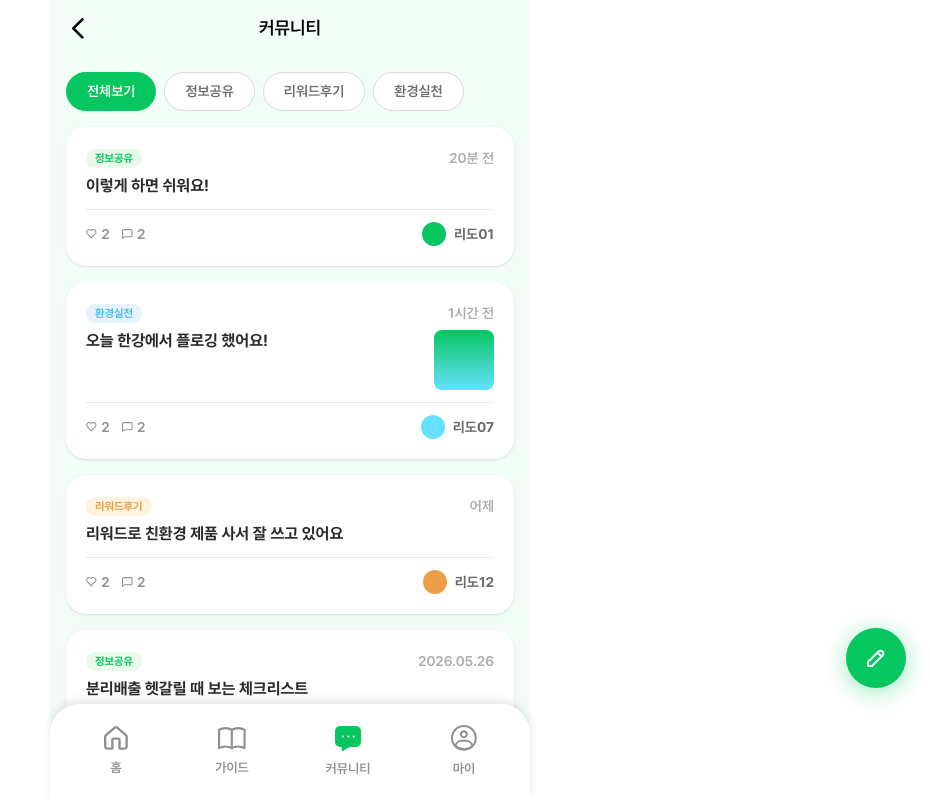
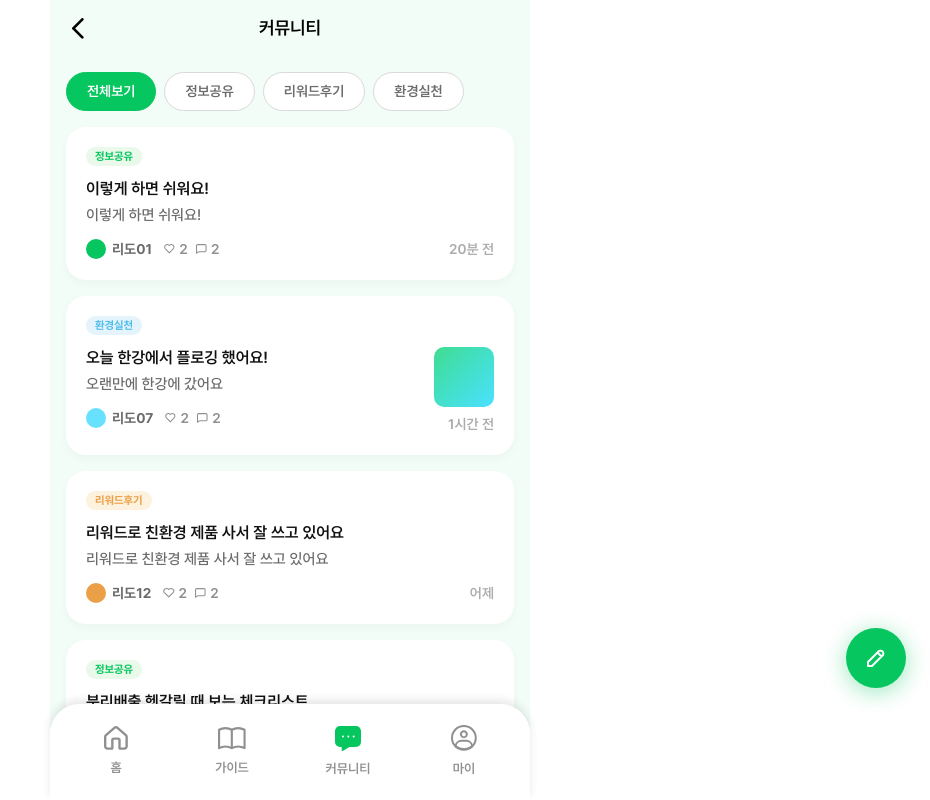
Before and after one commit to REDO-Team/Front, a React (Vite) app: page /community in a window 1280 px wide. Shown: the whole page, without its empty margins (350-1280 px from the left). Built offline with nearby package versions, Linux system fonts and the light colour scheme.

Commit message:
[Design] 커뮤니티 메인 페이지 디자인 수정
- 게시글 목록 디자인 수정

resolves #116

```diff
--- a/src/pages/community/main-page.tsx
+++ b/src/pages/community/main-page.tsx
@@ -15,6 +15,7 @@ const MOCK_POSTS = [
     category: "정보공유",
     time: "20분 전",
     title: "이렇게 하면 쉬워요!",
+    content: "이렇게 하면 쉬워요!",
     author: "리도01",
     authorColor: "bg-main-green1",
     likes: 2,
@@ -26,6 +27,7 @@ const MOCK_POSTS = [
     category: "환경실천",
     time: "1시간 전",
     title: "오늘 한강에서 플로깅 했어요!",
+    content: "오랜만에 한강에 갔어요",
     author: "리도07",
     authorColor: "bg-main-sky",
     likes: 2,
@@ -37,6 +39,7 @@ const MOCK_POSTS = [
     category: "리워드후기",
     time: "어제",
     title: "리워드로 친환경 제품 사서 잘 쓰고 있어요",
+    content: "리워드로 친환경 제품 사서 잘 쓰고 있어요",
     author: "리도12",
     authorColor: "bg-reward-text",
     likes: 2,
@@ -48,6 +51,7 @@ const MOCK_POSTS = [
     category: "정보공유",
     time: "2026.05.26",
     title: "분리배출 헷갈릴 때 보는 체크리스트",
+    content: "분리배출 헷갈릴 때 보는 체크리스트",
     author: "리도03",
     authorColor: "bg-main-green1",
     likes: 2,
@@ -81,10 +85,9 @@ export default function CommunityMainPage() {
       : MOCK_POSTS.filter((post) => post.category === selectedCategory);
 
   return (
-    <div className="bg-bg-green1 min-h-screen pb-32">
+    <div className="font-pretendard bg-bg-green1 min-h-screen pb-32">
       <TopBar title="커뮤니티" leftIcon bgColor="bg-green1" />
 
-      {/* 카테고리 버튼 영역 */}
       <section className="flex overflow-x-auto whitespace-nowrap p-4 gap-2 scrollbar-hide">
         {CATEGORIES.map((category) => {
           const isSelected = selectedCategory === category;
@@ -95,8 +98,7 @@ export default function CommunityMainPage() {
               className={`flex items-center justify-center
              px-5 py-2
              rounded-[20px] border transition-colors
-              ${
-                isSelected
+              ${isSelected
                   ? "bg-main-green1 border-main-green1 text-white"
                   : "bg-white border-gray-300 text-gray-600"
                 } font-pretendard font-semibold text-[14px]`}
@@ -107,44 +109,46 @@ export default function CommunityMainPage() {
         })}
       </section>
 
-      {/* 게시글 목록 영역 */}
-      <section className="flex flex-col px-4 gap-4 pb-10">
+      <section className="font-pretendard flex flex-col px-4 gap-4 pb-10">
         {filteredPosts.map((post) => (
           <article
             key={post.id}
             onClick={() => handlePostClick(post.id)}
-            className="bg-white rounded-[20px] p-5 shadow-sm flex flex-col gap-3"
+            className="bg-white rounded-[20px] p-5 shadow-[0_4px_10px_rgba(0,0,0,0.03)] flex flex-col gap-3"
           >
-            <div className="flex flex-col gap-1.5">
-              {/* 카테고리 라벨, 작성 시간 */}
-              <div className="flex justify-between items-center">
             <span
-                  className={`flex items-center justify-center px-[9px] py-[4px] rounded-[20px] font-pretendard text-[11px] font-bold leading-none ${getCategoryStyle(
+              className={`w-fit flex items-center justify-center px-[9px] py-[4px] rounded-[20px] font-pretendard text-[11px] font-bold leading-none ${getCategoryStyle(
                 post.category,
               )}`}
             >
               {post.category}
             </span>
-                <span className="text-[14px] font-pretendard font-semibold leading-[22px] text-gray-400">
-                  {post.time}
+
+            <div className="flex justify-between items-start gap-4">
+              <div className="flex flex-col flex-1 gap-2 min-w-0">
+                <div className="flex flex-col gap-1">
+                  <h3 className="text-[16px] font-semibold text-gray-900 leading-snug break-keep">
+                    {post.title}
+                  </h3>
+                  {post.content && (
+                    <p className="text-[15px] font-medium leading-[22px] text-gray-600 break-keep truncate">
+                      {post.content}
+                    </p>
+                  )}
+                </div>
+
+                <div className="flex items-center gap-3 mt-1">
+                  {/* 유저 프로필 */}
+                  <div className="flex items-center gap-1.5">
+                    <div
+                      className={`w-[20px] h-[20px] rounded-full ${post.authorColor}`}
+                    ></div>
+                    <span className="text-[14px] font-bold leading-[22px] text-gray-600">
+                      {post.author}
                     </span>
                   </div>
 
-              {/* 제목, 썸네일 (조건부 렌더링) */}
-              <div className="flex justify-between items-start gap-4">
-                <h3 className="text-[16px] font-pretendard font-bold text-gray-800 leading-snug break-keep">
-                  {post.title}
-                </h3>
-
-                {post.hasThumbnail && (
-                  <div className="w-[60px] h-[60px] shrink-0 rounded-lg bg-main-gradient"></div>
-                )}
-              </div>
-            </div>
-            <hr className="border-t-[1px] border-gray-200" />
-            {/* 좋아요, 댓글 카운트 */}
-            <div className="flex justify-between items-center">
-              <div className="flex flex-row items-center gap-3 whitespace-nowrap text-[14px] font-pretendard font-semibold leading-[22px] text-gray-500">
+                  <div className="flex flex-row items-center gap-2 whitespace-nowrap text-[14px] font-semibold leading-[22px] text-gray-500">
                     <span className="flex items-center gap-1">
                       <img
                         src={HeartIcon}
@@ -163,21 +167,27 @@ export default function CommunityMainPage() {
                     </span>
                   </div>
 
-              {/* 유저 프로필 */}
-              <div className="flex items-center gap-2">
-                <div
-                  className={`w-6 h-6 rounded-full ${post.authorColor}`}
-                ></div>
-                <span className="text-[14px] font-pretendard font-bold leading-[22px] text-gray-600">
-                  {post.author}
+                  {!post.hasThumbnail && (
+                    <span className="ml-auto text-[14px] font-semibold leading-[22px] text-gray-400">
+                      {post.time}
+                    </span>
+                  )}
+                </div>
+              </div>
+              {post.hasThumbnail && (
+                <div className="flex flex-col items-center gap-1.5 shrink-0">
+                  <div className="w-[60px] h-[60px] shrink-0 rounded-[10px] bg-gradient-to-br from-[#40DC8F] to-[#4BE1FF]"></div>
+                  <span className="ml-auto text-[14px] font-semibold leading-[22px] text-gray-400">
+                    {post.time}
                   </span>
                 </div>
+              )}
             </div>
+
           </article>
         ))}
       </section>
 
-      {/* 글쓰기 플로팅 버튼 */}
       <button
         onClick={() => navigate("/community/write")}
         className="fixed bottom-28 right-6 z-50 flex h-[60px] w-[60px] items-center justify-center rounded-[100px] bg-main-green1 shadow-[0_4px_23px_rgba(6,198,95,0.4)]">
```
Lines whose indentation alone changed are shown as unchanged.
